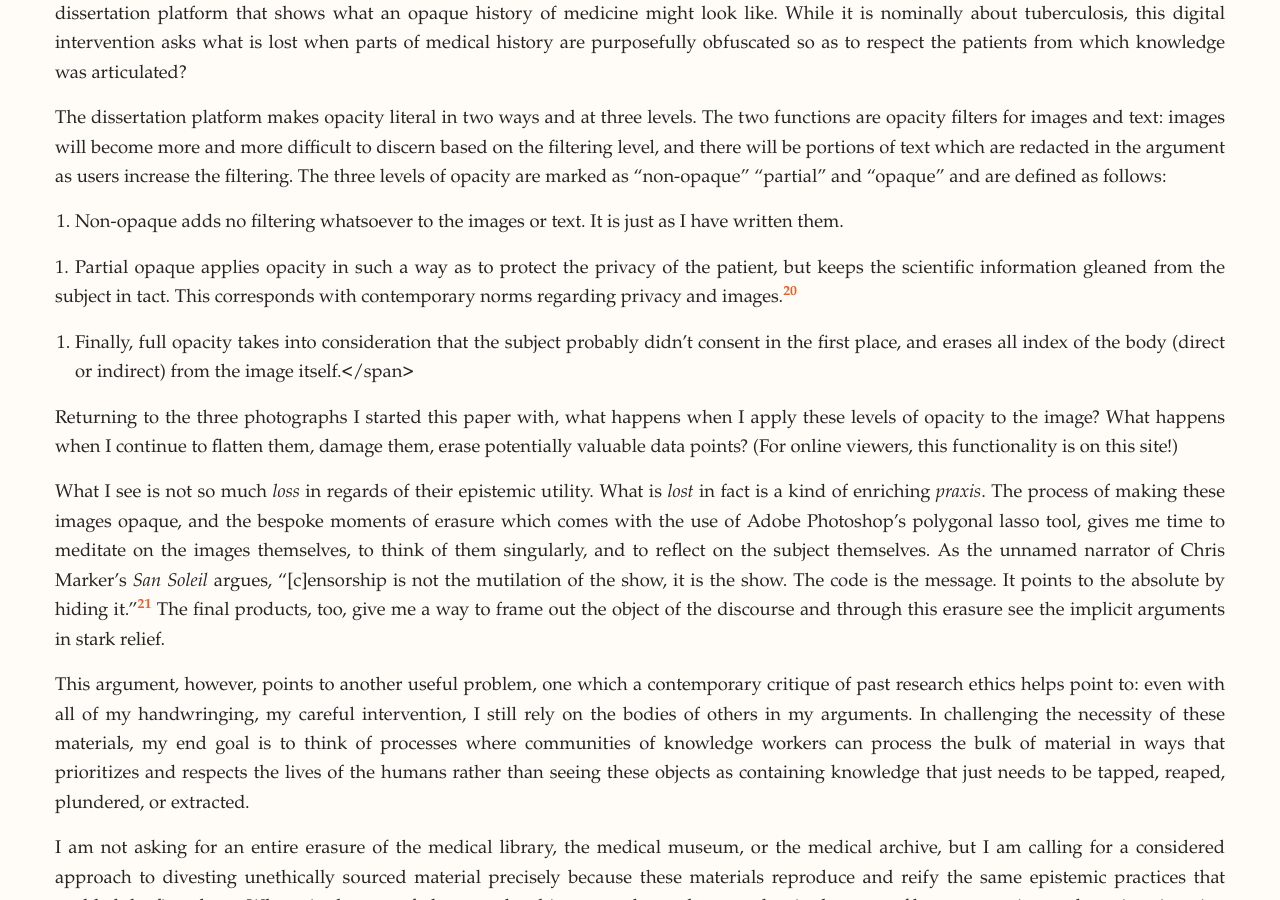
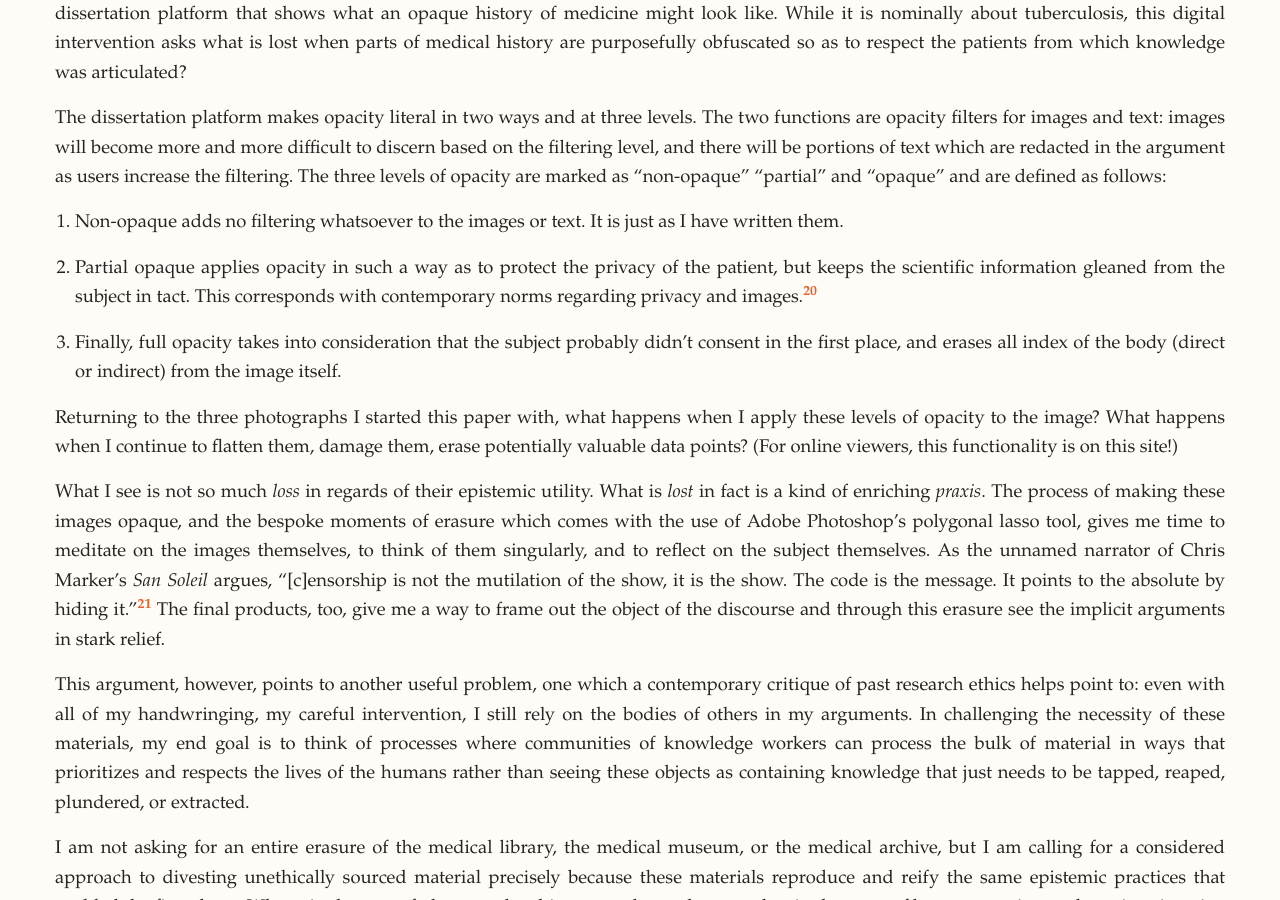
Before and after one commit to TuberculosisSpecimen/diss, a Jekyll site: the page built from _posts/2023-10-01-OpaquePatient.md, in a window 1280 px wide and 900 px high, scrolled down 7487 px. Built offline with Jekyll 4.4.1, drawn with Linux system fonts in a browser that asks for light colours; nearby versions of some CDN libraries; some web fonts are replaced.

Commit message:
The previous push worked but broke one of the lists. Fixing it now!

```diff
--- a/_posts/2023-10-01-OpaquePatient.md
+++ b/_posts/2023-10-01-OpaquePatient.md
@@ -113,9 +113,9 @@ The dissertation platform makes opacity literal in two ways and at three levels.
 
 1. Non-opaque adds no filtering whatsoever to the images or text. It is just as I have written them.
 
-<span class="opaque-lines"><span class="partial-lines">1. Partial opaque applies opacity in such a way as to protect the privacy of the patient, but keeps the scientific information gleaned from the subject in tact. This corresponds with contemporary norms regarding privacy and images.</span>[^fn20]
+1. <span class="opaque-lines"><span class="partial-lines">Partial opaque applies opacity in such a way as to protect the privacy of the patient, but keeps the scientific information gleaned from the subject in tact. This corresponds with contemporary norms regarding privacy and images.</span></span>[^fn20]
 
-1. Finally, full opacity takes into consideration that the subject probably didn’t consent in the first place, and erases all index of the body (direct or indirect) from the image itself.</span>
+1. <span class="opaque-lines">Finally, full opacity takes into consideration that the subject probably didn’t consent in the first place, and erases all index of the body (direct or indirect) from the image itself.</span>
 
 Returning to the three photographs I started this paper with, what happens when I apply these levels of opacity to the image? What happens when I continue to flatten them, damage them, erase potentially valuable data points? (For online viewers, this functionality is on this site!)
 
```
